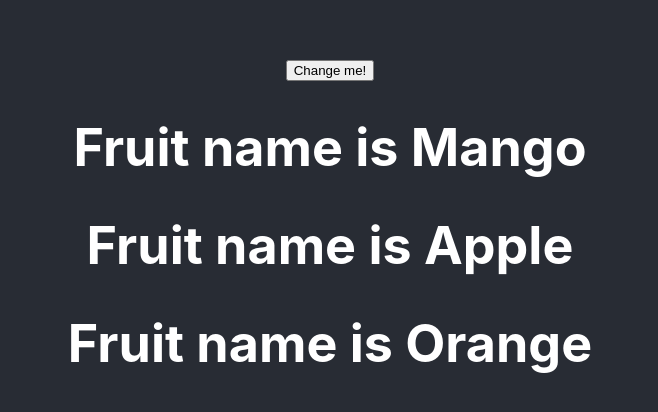
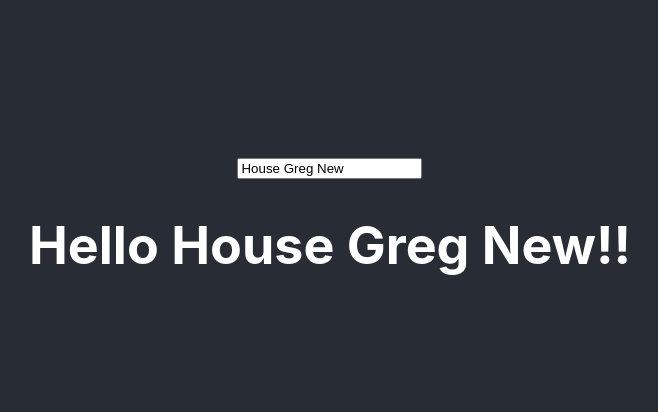
Before and after one commit to Florin1103/react-learning-project, a React (Create React App) app: page / in a window 1280 px wide. Shown: the part 170-582 px from the top of the page, without its empty margins (310-968 px from the left). Built offline with nearby package versions, Linux system fonts and the light colour scheme.

Commit message:
data binding

```diff
--- a/src/App.js
+++ b/src/App.js
@@ -4,14 +4,14 @@
 import Hello from './component/hello';
 import Learning from './component/learning';
 import Hook from './component/Hook';
+import Check from './component/Check';
 
 
 function App() {
   return (
     <div className="App">
       <header className="App-header">
-
-        <Hook/>
+        <Check/>
       </header>
     </div>
   );
--- /dev/null
+++ b/src/component/Check.js
@@ -0,0 +1,36 @@
+import React, { Component } from "react";
+
+class Check extends Component {
+  // constructor(props){
+  //   super(props);
+  //   this.state = {
+  //     men:[
+  //       {name:"House Greg"}
+  //     ]
+  //   }
+  // }
+
+  state = {
+    name:"House Greg New"
+  }
+ changeName = (event) => {
+  this.setState({
+    name:event.target.value
+  })
+ }
+
+  render(){
+    return (
+      <div>
+        <input type = "text" onChange={this.changeName} value={this.state.name}></input>
+        <h1>Hello {this.state.name}!!</h1>
+      </div>
+    )
+
+    }
+  }
+
+
+
+
+export default Check
```
